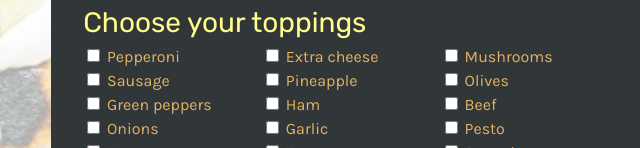
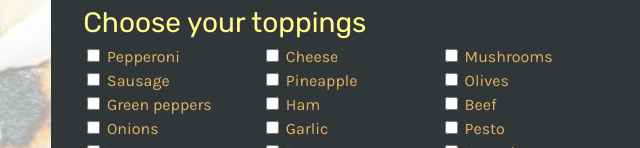
Before and after one commit to ashlynn4567/Pizza-Hunt, a website: page public/add-pizza.html in a window 1280 px wide. Shown: the part 652-800 px from the top of the page, 0-640 px from the left. Drawn offline with Linux system fonts and the light colour scheme; a web font is replaced by a local one.

Commit message:
bug fixes

```diff
--- a/public/add-pizza.html
+++ b/public/add-pizza.html
@@ -91,8 +91,8 @@
 
               <div class="col-auto">
                 <div>
-                  <input type="checkbox" id="extra-cheese" name="topping">
-                  <label for="extra-cheese">Extra cheese</label>
+                  <input type="checkbox" id="cheese" name="topping" value="Cheese">
+                  <label for="cheese">Cheese</label>
                 </div>
 
                 <div>
```
